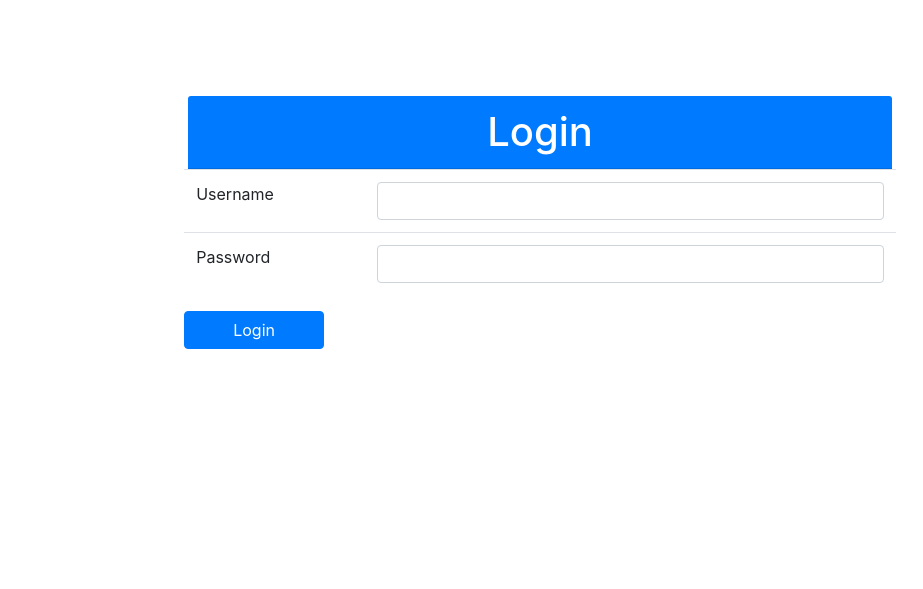
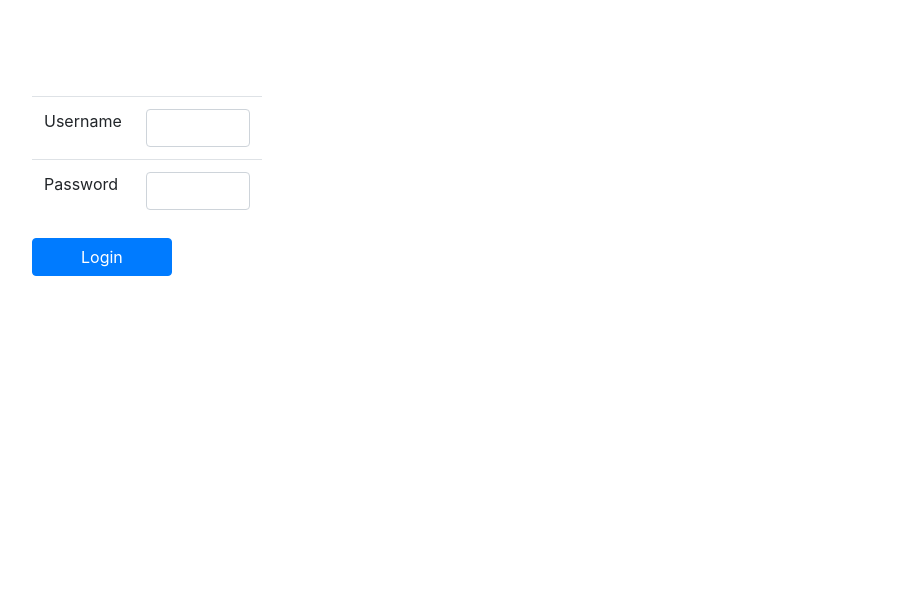
Before and after one commit to Pradeep245/mylink, a Django app: page / in a window 1280 px wide. Shown: the part 56-645 px from the top of the page, without its empty margins (101-1024 px from the left). Run offline with Django 3.2, Linux system fonts and the light colour scheme; data comes from the database, SQL or seed files in the repository; some libraries are stand-ins or nearby versions.

Commit message:
Update index.html

```diff
--- a/myapp/templates/myapp/index.html
+++ b/myapp/templates/myapp/index.html
@@ -12,7 +12,7 @@
           <img class="card-img-top" src="{{post.img.url}}" alt="Card image cap">
           <div class="card-body">
             <h2 class="card-title">{{post.title}}</h2>
-            <p class="card-text">{{post.text |truncatechars:100}}</p>
+            <p class="card-text">{{post.text | safe |truncatechars:100}}</p>
             <a href="{% url 'full_view' post.pk %}" class="btn btn-primary">Read More &rarr;</a>
           </div>
           <div class="card-footer text-muted">
@@ -42,17 +42,16 @@
 
       </div>
       {% else %}
-      <div id="container" class="container d-flex justify-content-center mx-auto">
-        <div class="lgn-container col-lg-10">
+
+{% block cont %}
+    <div id="content-container" class="col-12 col-sm-6 col-md-3">
+        <div class="row justify-content-center">
         {% block title %}
-        <div class='container mx-5 col-lg-12 px-1'>
-                <h1 class="card-header bg-primary text-white d-flex justify-content-center ">Login</h1>
-                </div>
         {% endblock %}
             <form id="login-form" method="post"
-                  action="{% url 'login' %}">
+                  action="{% url 'login' %}" class="form-container1">
                 {% csrf_token %}
-                <table class="table mx-5">
+                <table class="table">
                     <tr>
                         <td><label for="id_username">Username</label></td>
                         <td><input id="id_username" name="username"
@@ -72,10 +71,11 @@
                 {% endif %}
 
                 <input type="submit" value="Login"
-                       class="btn btn-primary pull-right mx-5 px-5" />
+                       class="btn btn-primary pull-right px-5" />
                 <input type="hidden" name="next" value="{{ next }}" />
             </form>
         </div>
     </div>
+{% endblock cont %}
     {% endif %}
 {% endblock %}
```
